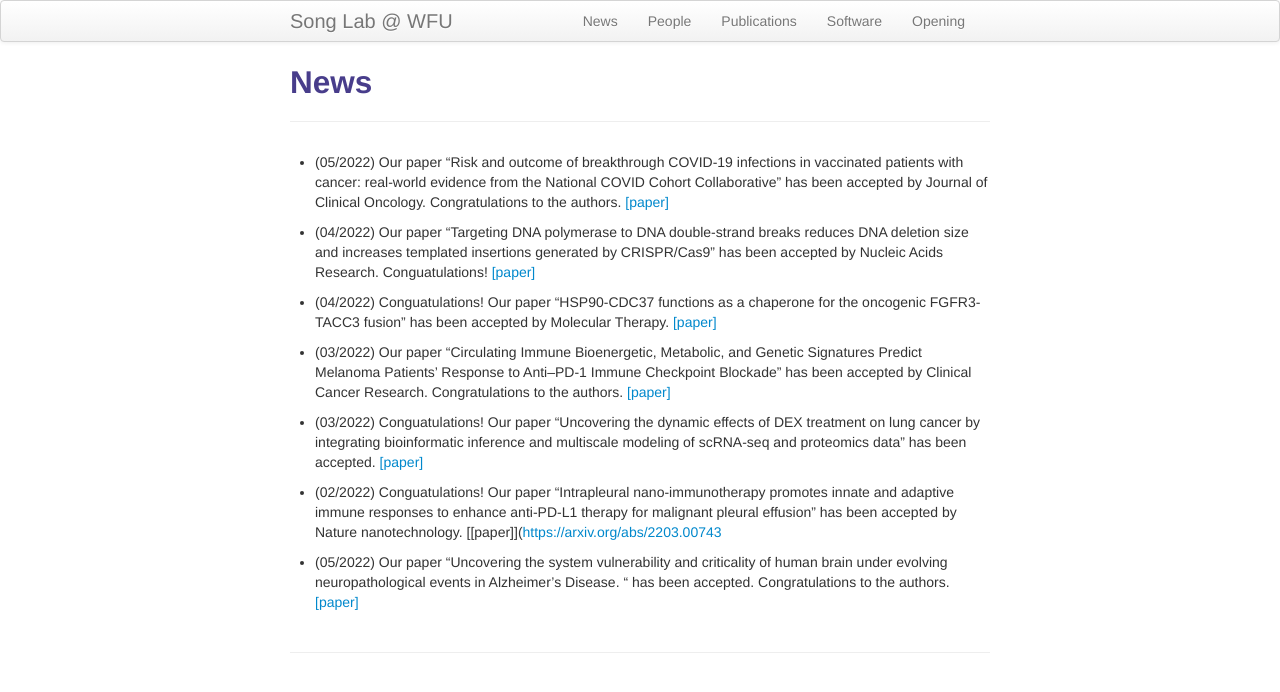
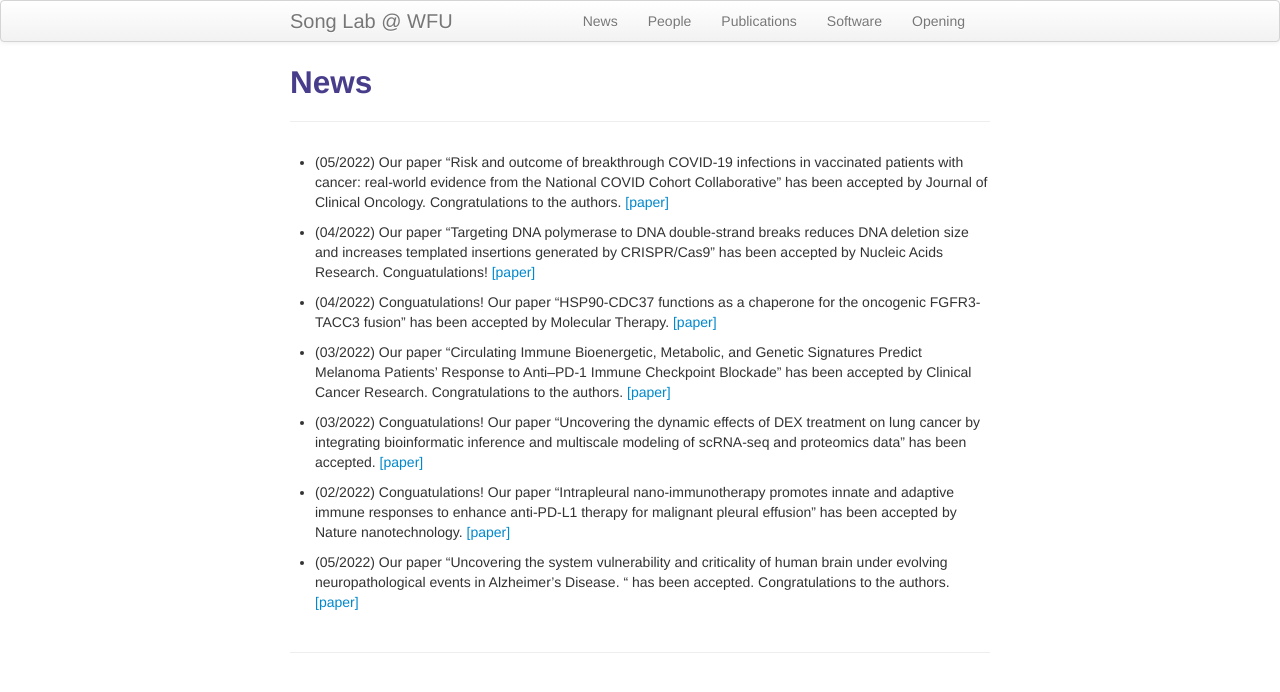
Before and after one commit to songqianqianlab/songqianqianlab.github.io2, a Jekyll site: the page built from pages/news.md, in a window 1280 px wide. Shown: the top 692 px of the page. Built offline with Jekyll 4.4.1, drawn with Linux system fonts in a browser that asks for light colours; part of the change alters nothing that is shown.

Commit message:
Update news.md

```diff
--- a/pages/news.md
+++ b/pages/news.md
@@ -14,6 +14,6 @@ description: Lab's news
 
 * (03/2022) Conguatulations! Our paper "Uncovering the dynamic effects of DEX treatment on lung cancer by integrating bioinformatic inference and multiscale modeling of scRNA-seq and proteomics data" has been accepted. [[paper]](https://arxiv.org/abs/2203.00743)
 
-* (02/2022) Conguatulations! Our paper "Intrapleural nano-immunotherapy promotes innate and adaptive immune responses to enhance anti-PD-L1 therapy for malignant pleural effusion" has been accepted by Nature nanotechnology. [[paper]]([https://arxiv.org/abs/2203.00743](https://www.nature.com/articles/s41565-021-01032-w)
+* (02/2022) Conguatulations! Our paper "Intrapleural nano-immunotherapy promotes innate and adaptive immune responses to enhance anti-PD-L1 therapy for malignant pleural effusion" has been accepted by Nature nanotechnology. [[paper]](https://www.nature.com/articles/s41565-021-01032-w)
 
 * (05/2022) Our paper "Uncovering the system vulnerability and criticality of human brain under evolving neuropathological events in Alzheimer’s Disease. " has been accepted. Congratulations to the authors. [[paper]](https://arxiv.org/abs/2201.08941)
```
